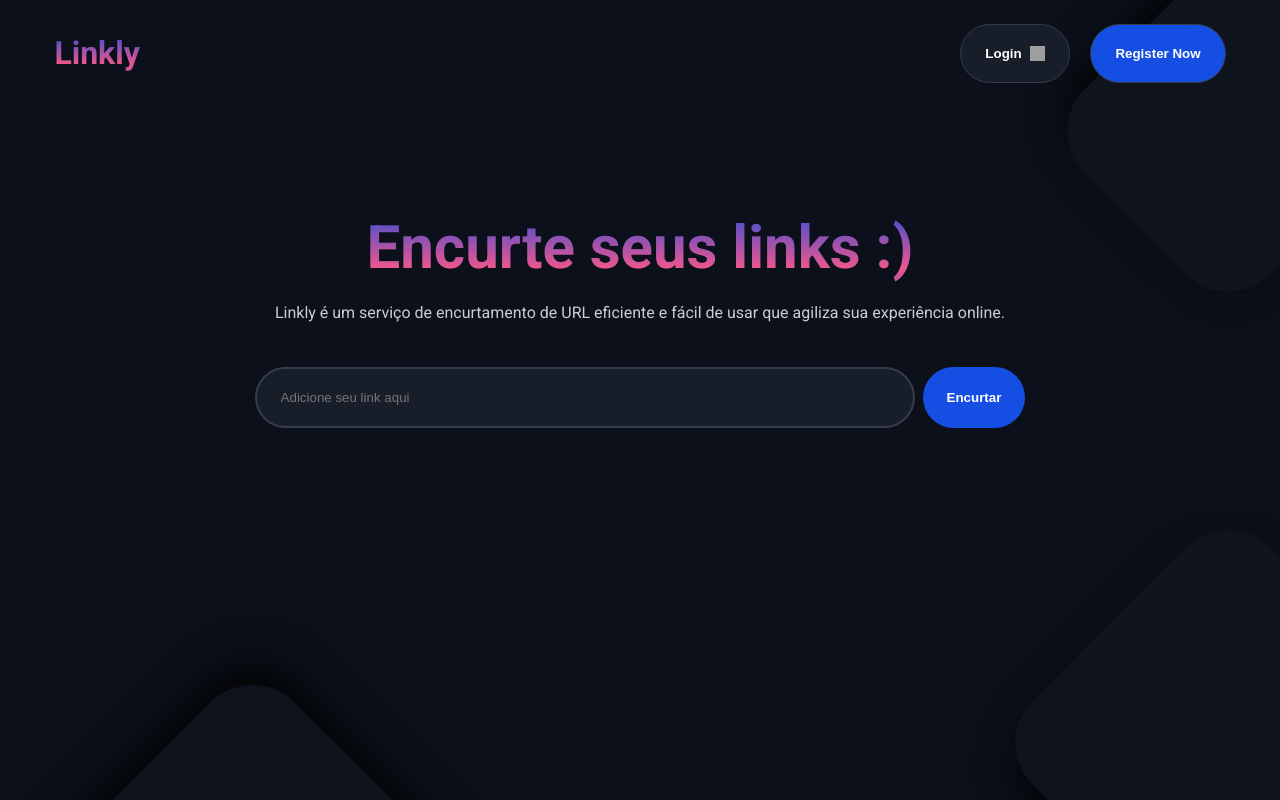
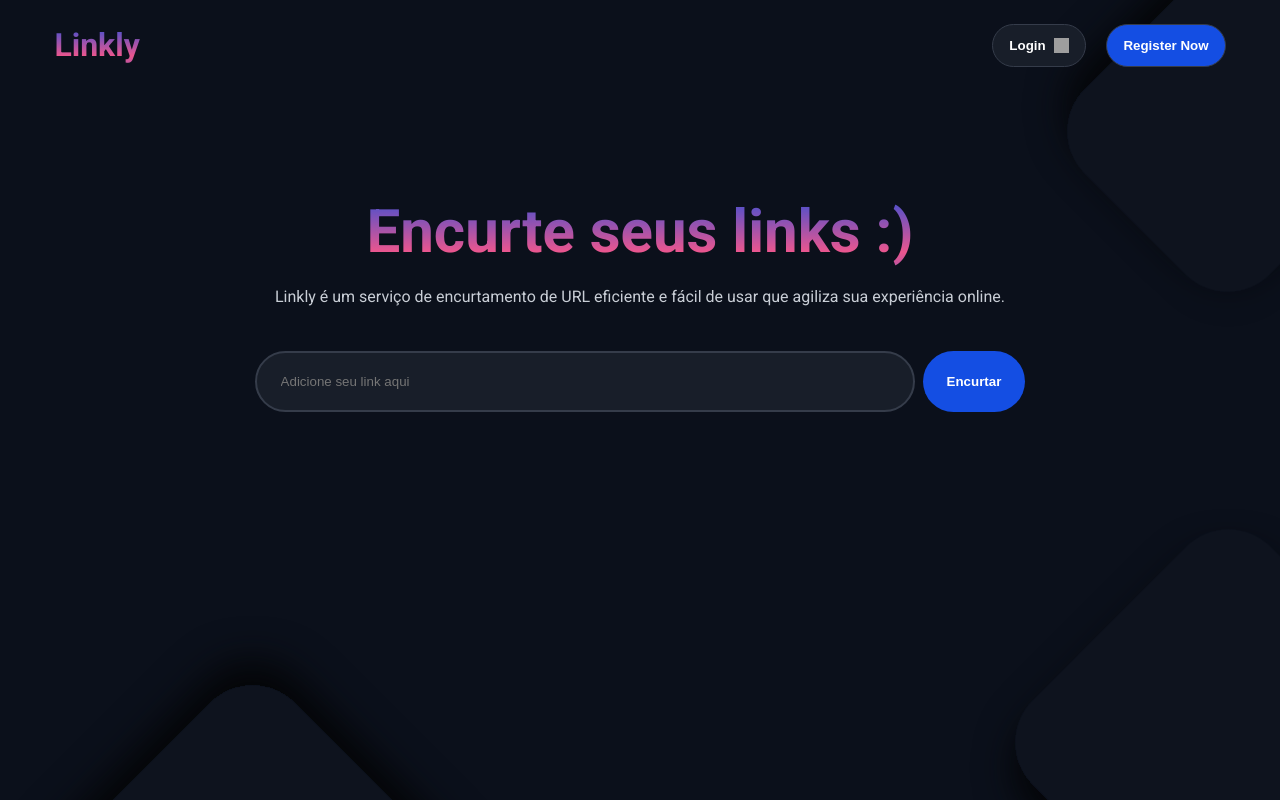
Before and after one commit to rms-diego/url-shortener, a Next.js app: page / in a window 1280 px wide. Built offline with nearby package versions, Linux system fonts and the light colour scheme; grey boxes are pictures that could not be loaded.

Commit message:
style: consertando o padding dos botoes do header

```diff
--- a/src/components/Header/styles.module.scss
+++ b/src/components/Header/styles.module.scss
@@ -24,7 +24,7 @@
   gap: 1.25rem;
 
   button {
-    padding: 1.3rem 1.5rem;
+    // padding: 1.3rem 1.5rem;
     border-radius: 48px;
     border: 1px solid #353c4a;
     font-weight: 600;
@@ -38,6 +38,7 @@
 }
 
 .loginButton {
+  padding: 0.8rem 1rem;
   background-color: var(--grey-700);
 
   display: flex;
@@ -46,6 +47,7 @@
 }
 
 .registerButton {
+  padding: 0.8rem 1rem;
   background-color: var(--blue-500);
 }
 
```
